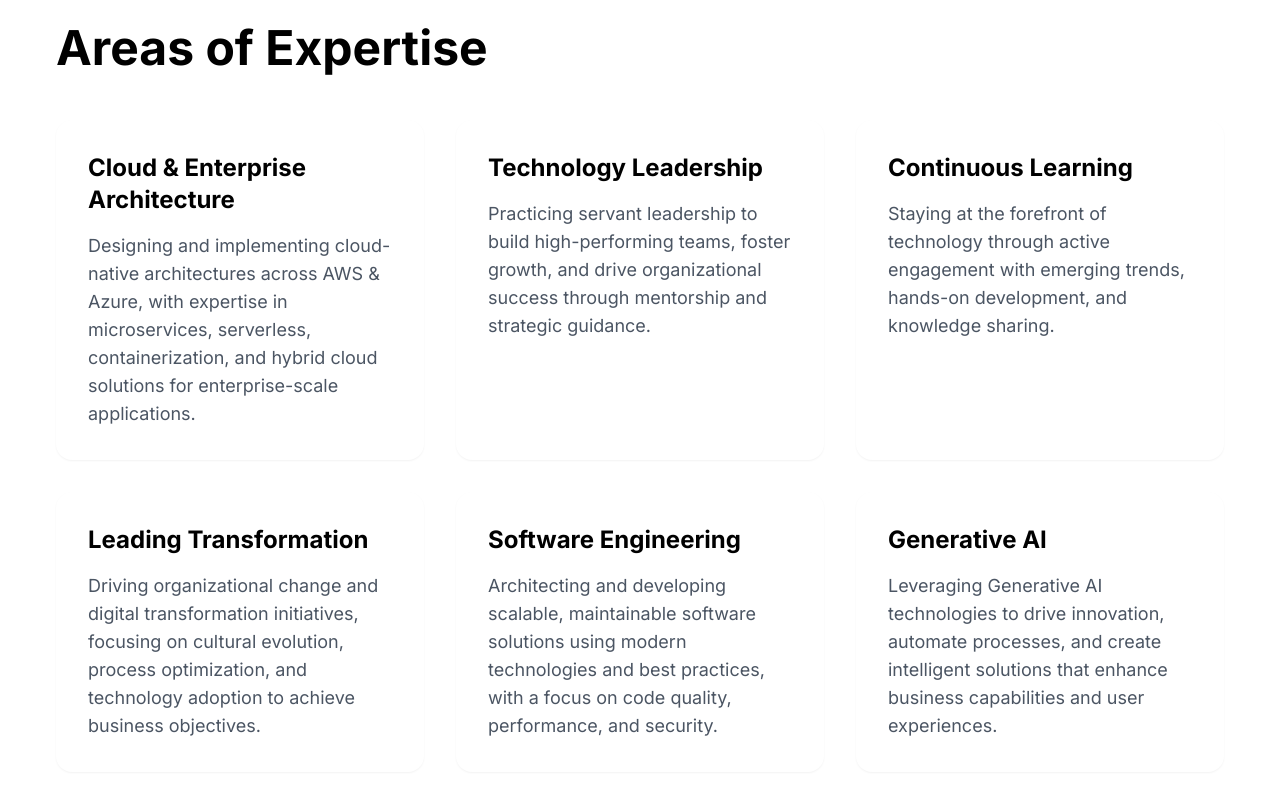
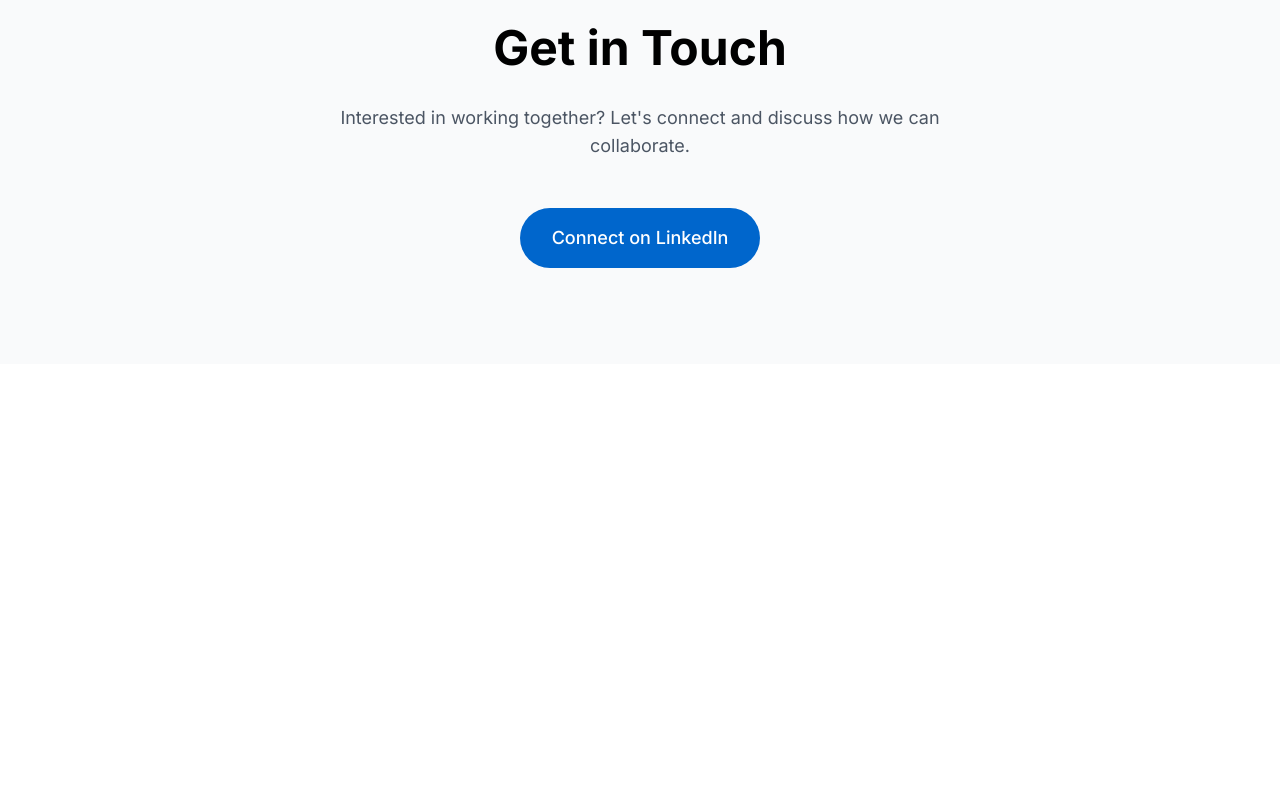
Before and after one commit to vscarpenter/vinny-landingpage, a Next.js app: page / in a window 1280 px wide. Shown: the part 1860-2660 px from the top of the page. After the commit the page ends 2224 px from the top, so only its background shows below. Built offline with nearby package versions, Linux system fonts and the light colour scheme.

Commit message:
updated and removed the expertise section

```diff
--- a/src/app/page.tsx
+++ b/src/app/page.tsx
@@ -3,7 +3,7 @@
 import { motion, useScroll, useTransform } from 'framer-motion'
 import Image from 'next/image'
 import { useRef } from 'react'
-import { heroContent, aboutContent, expertiseContent, contactContent } from '@/content'
+import { heroContent, aboutContent, contactContent } from '@/content'
 
 export default function Home() {
   const containerRef = useRef<HTMLDivElement>(null)
@@ -154,37 +154,6 @@ export default function Home() {
         </div>
       </section>
 
-      {/* Expertise Section */}
-      <section className="py-16 sm:py-24 px-4 sm:px-6">
-        <div className="container">
-          <motion.div
-            initial={{ opacity: 0, y: 20 }}
-            whileInView={{ opacity: 1, y: 0 }}
-            transition={{ duration: 0.8 }}
-            viewport={{ once: true, margin: "-100px" }}
-          >
-            <h2 className="text-3xl sm:text-4xl md:text-5xl font-bold mb-8 sm:mb-12">{expertiseContent.title}</h2>
-            <div className="grid md:grid-cols-3 gap-6 sm:gap-8">
-              {expertiseContent.items.map((expertise, index) => (
-                <motion.div
-                  key={expertise.title}
-                  className="p-6 sm:p-8 bg-white rounded-2xl shadow-sm hover:shadow-md transition-shadow"
-                  initial={{ opacity: 0, y: 20 }}
-                  whileInView={{ opacity: 1, y: 0 }}
-                  transition={{ duration: 0.5, delay: index * 0.1 }}
-                  viewport={{ once: true, margin: "-50px" }}
-                >
-                  <h3 className="text-xl sm:text-2xl font-bold mb-3 sm:mb-4">{expertise.title}</h3>
-                  <p className="text-base sm:text-lg text-gray-600">
-                    {expertise.description}
-                  </p>
-                </motion.div>
-              ))}
-            </div>
-          </motion.div>
-        </div>
-      </section>
-
       {/* Contact Section */}
       <section className="py-16 sm:py-24 bg-gray-50 px-4 sm:px-6">
         <div className="container text-center">
--- a/src/content/expertise.ts
+++ /dev/null
@@ -1,39 +0,0 @@
-export const expertiseContent = {
-  title: "Areas of Expertise",
-  items: [
-    {
-      title: 'Cloud & Enterprise Architecture',
-      description: `Designing and implementing cloud-native architectures across AWS & Azure,
-      with expertise in microservices, serverless, containerization, and hybrid cloud
-      solutions for enterprise-scale applications.`
-    },
-    {
-      title: 'Technology Leadership',
-      description: `Practicing servant leadership to build high-performing teams, foster
-      growth, and drive organizational success through mentorship and strategic guidance.`
-    },
-    {
-      title: 'Continuous Learning',
-      description: `Staying at the forefront of technology through active engagement with
-      emerging trends, hands-on development, and knowledge sharing.`
-    },
-    {
-      title: 'Leading Transformation',
-      description: `Driving organizational change and digital transformation initiatives,
-      focusing on cultural evolution, process optimization, and technology adoption to
-      achieve business objectives.`
-    },
-    {
-      title: 'Software Engineering',
-      description: `Architecting and developing scalable, maintainable software solutions
-      using modern technologies and best practices, with a focus on code quality,
-      performance, and security.`
-    },
-    {
-      title: 'Generative AI',
-      description: `Leveraging Generative AI technologies to drive innovation, automate
-      processes, and create intelligent solutions that enhance business capabilities and
-      user experiences.`
-    }
-  ]
-}
--- a/src/content/index.ts
+++ b/src/content/index.ts
@@ -1,4 +1,3 @@
 export * from './hero'
 export * from './about'
-export * from './expertise'
 export * from './contact'
```
